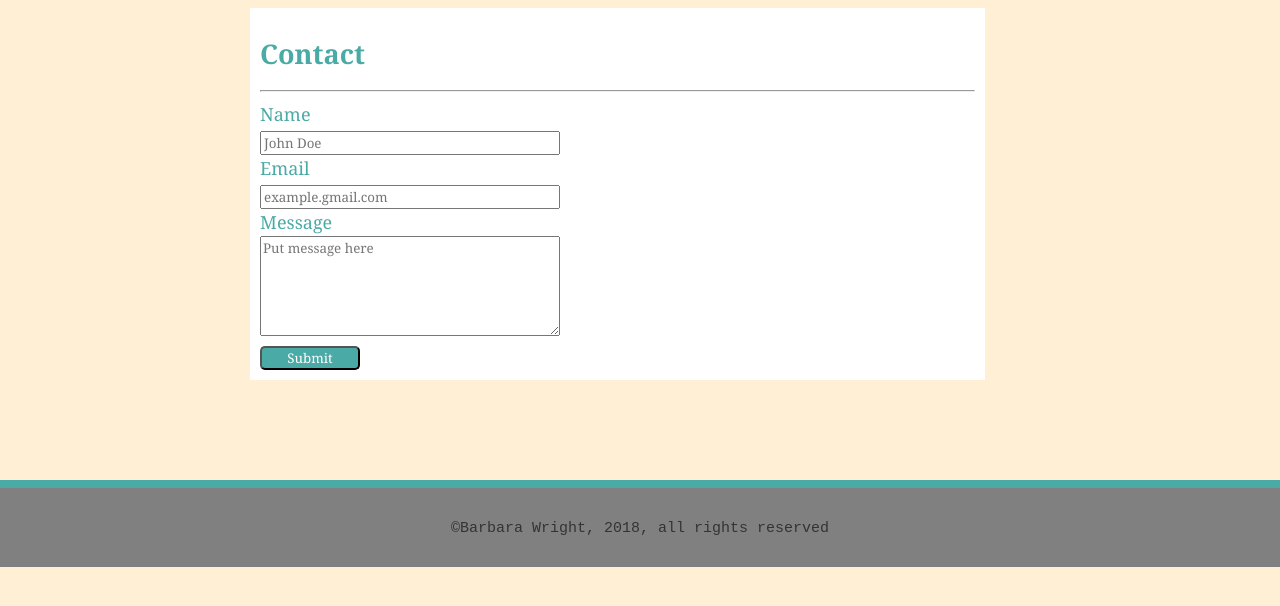
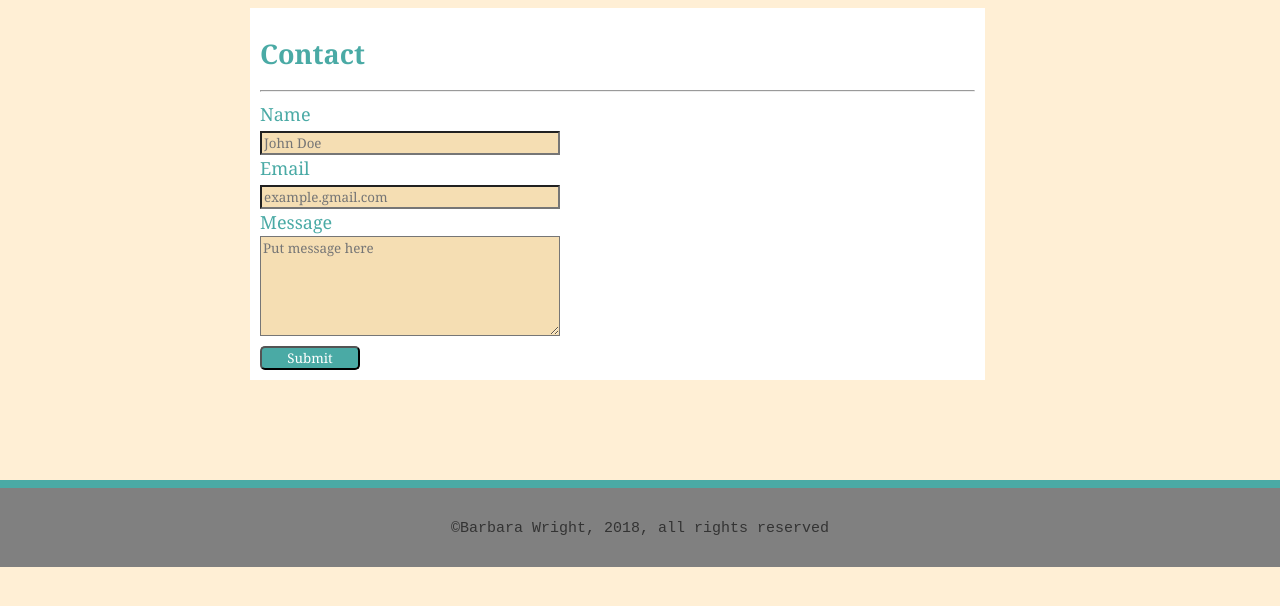
Before and after one commit to barb03/classPortfolio, a plain HTML site: page contact.html in a window 1280 px wide. Shown: the part 86-692 px from the top of the page. Drawn offline with Linux system fonts and the light colour scheme.

Commit message:
changed text area to change color and added comments to html

```diff
--- a/assets/css/style.css
+++ b/assets/css/style.css
@@ -107,12 +107,18 @@ label{
 input{
     width: 300px;
     font-family: Georgia, "Times New Roman", Times, serif;
+    background-color: wheat;
 }
 
 textarea{
     width: 300px;
     height: 100px;
     font-family: Georgia, "Times New Roman", Times, serif;
+    background-color: wheat;
+}
+
+textarea:focus, input:focus  {
+    background-color: white;
 }
 
 .mybutton{
```
Also changed, not shown: contact.html (+2 -0 lines).
